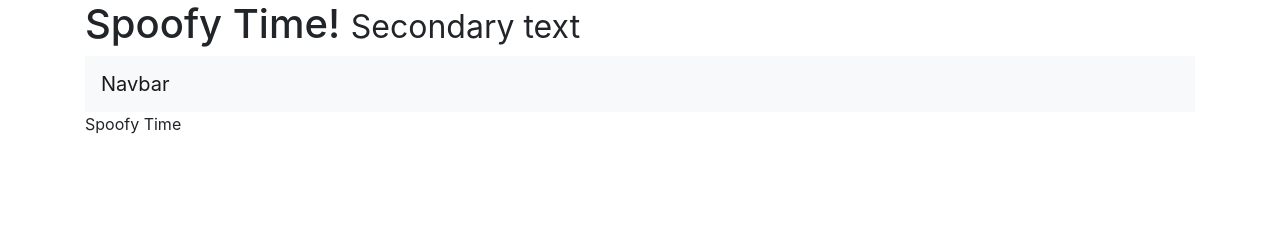
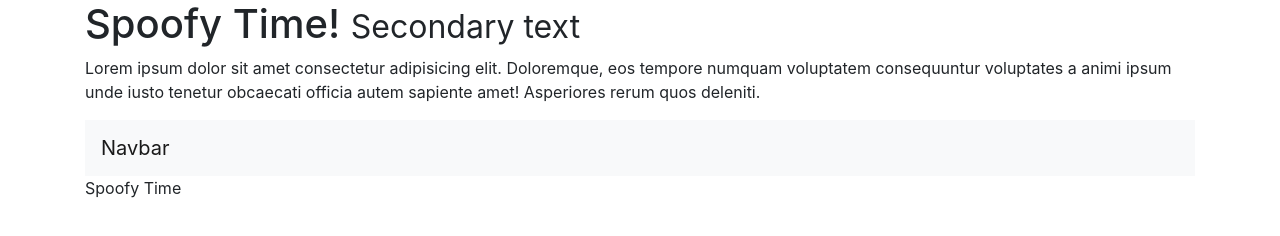
Before and after one commit to EllaFr/EllaFr.github.io, a plain HTML site: page index.html in a window 1280 px wide. Drawn offline with nearby package versions, Linux system fonts and the light colour scheme.

Commit message:
Update index.html

```diff
--- a/index.html
+++ b/index.html
@@ -16,6 +16,10 @@
 <body>
   <div class="container">
     <h1 class="page-header">Spoofy Time! <small>Secondary text</small></h1>
+    <p>Lorem ipsum dolor sit amet consectetur adipisicing elit.
+    Doloremque, eos tempore numquam voluptatem consequuntur
+     voluptates a animi ipsum unde iusto tenetur obcaecati officia autem sapiente amet!
+    Asperiores rerum quos deleniti.</p>
   <nav class="navbar navbar-light bg-light">
     <a class="navbar-brand" href="#">Navbar</a>
   </nav>
```
